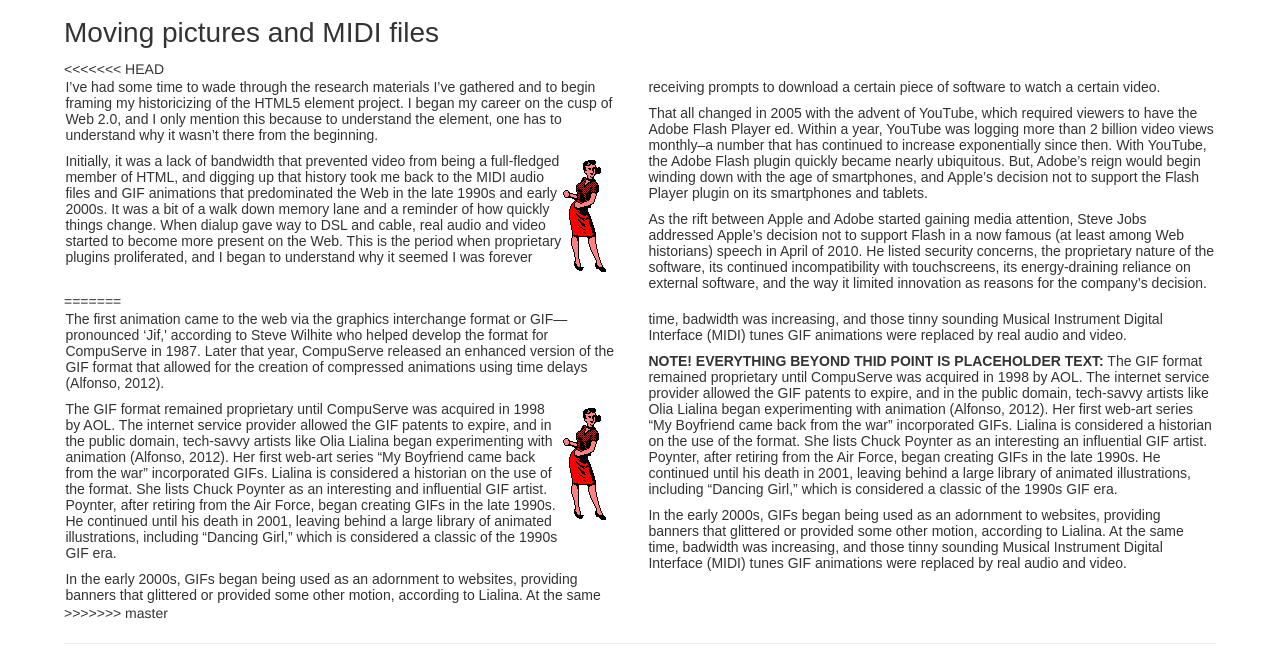
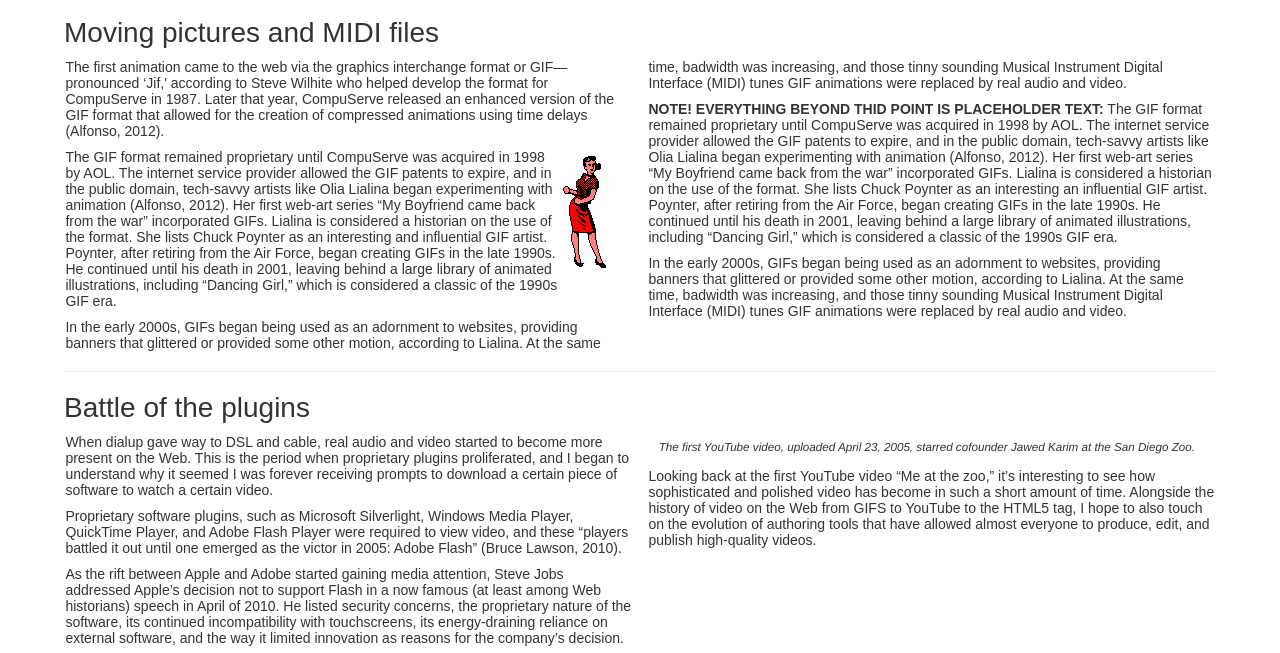
Before and after one commit to mikallok/historicizing-video, a plain HTML site: page index.html in a window 1280 px wide. Shown: the part 141-794 px from the top of the page. Drawn offline with Linux system fonts and the light colour scheme.

Commit message:
Fixing a shitty mistake

```diff
--- a/index.html
+++ b/index.html
@@ -30,13 +30,6 @@
   <content>
 <h1>Historicizing &lt;video&gt;</h1>
 <h2>Moving pictures and MIDI files</h2>
-<<<<<<< HEAD
-<article><p>I’ve had some time to wade through the research materials I’ve gathered and to begin framing my historicizing of the HTML5 element project. I began my career on the cusp of Web 2.0, and I only mention this because to understand the element, one has to understand why it wasn’t there from the beginning.</p>
-  <img class="img-responsive" src="files/hulagirl.gif" alt="Famous dancing girl GIF created by Chuck Poynter">
-<p>Initially, it was a lack of bandwidth that prevented video from being a full-fledged member of HTML, and digging up that history took me back to the MIDI audio files and GIF animations that predominated the Web in the late 1990s and early 2000s. It was a bit of a walk down memory lane and a reminder of how quickly things change. When dialup gave way to DSL and cable, real audio and video started to become more present on the Web. This is the period when proprietary plugins proliferated, and I began to understand why it seemed I was forever receiving prompts to download a certain piece of software to watch a certain video.</p>
-<p>That all changed in 2005 with the advent of YouTube, which required viewers to have the Adobe Flash Player ed. Within a year, YouTube was logging more than 2 billion video views monthly–a number that has continued to increase exponentially since then. With YouTube, the Adobe Flash plugin quickly became nearly ubiquitous. But, Adobe’s reign would begin winding down with the age of smartphones, and Apple’s decision not to support the Flash Player plugin on its smartphones and tablets.</p>
-<p>As the rift between Apple and Adobe started gaining media attention, Steve Jobs addressed Apple’s decision not to support Flash in a now famous (at least among Web historians) speech in April of 2010. He listed security concerns, the proprietary nature of the software, its continued incompatibility with touchscreens, its energy-draining reliance on external software, and the way it limited innovation as reasons for the company’s decision.</p></article>
-=======
 <article><p>The first animation came to the web via the graphics interchange format or GIF&mdash;pronounced ‘Jif,' according to Steve Wilhite who helped develop the format for CompuServe in 1987. Later that year, CompuServe released an enhanced version of the GIF format that allowed for the creation of compressed animations using time delays (Alfonso, 2012).</p>
   <img class="img-responsive" src="files/hulagirl.gif" alt="Famous hula girl GIF created by Chuck Poynter">
 <p>The GIF format remained proprietary until CompuServe was acquired in 1998 by AOL. The internet service provider allowed the GIF patents to expire, and in the public domain, tech-savvy artists like Olia Lialina began experimenting with animation (Alfonso, 2012). Her first web-art series “My Boyfriend came back from the war” incorporated GIFs. Lialina is considered a historian on the use of the format. She lists Chuck Poynter as an interesting and influential GIF artist. Poynter, after retiring from the Air Force, began creating GIFs in the late 1990s. He continued until his death in 2001, leaving behind a large library of animated illustrations, including “Dancing Girl,” which is considered a classic of the 1990s GIF era.</p>
@@ -44,7 +37,6 @@
 <p><b>NOTE! EVERYTHING BEYOND THID POINT IS PLACEHOLDER TEXT:</b> The GIF format remained proprietary until CompuServe was acquired in 1998 by AOL. The internet service provider allowed the GIF patents to expire, and in the public domain, tech-savvy artists like Olia Lialina began experimenting with animation (Alfonso, 2012). Her first web-art series “My Boyfriend came back from the war” incorporated GIFs. Lialina is considered a historian on the use of the format. She lists Chuck Poynter as an interesting an influential GIF artist. Poynter, after retiring from the Air Force, began creating GIFs in the late 1990s. He continued until his death in 2001, leaving behind a large library of animated illustrations, including “Dancing Girl,” which is considered a classic of the 1990s GIF era.</p>
 <p>In the early 2000s, GIFs began being used as an adornment to websites, providing banners that glittered or provided some other motion, according to Lialina. At the same time, badwidth was increasing, and those tinny sounding Musical Instrument Digital Interface (MIDI) tunes GIF animations were replaced by real audio and video.</p>
 </article>
->>>>>>> master
 <hr>
 
 <h2>Battle of the plugins</h2>
```
